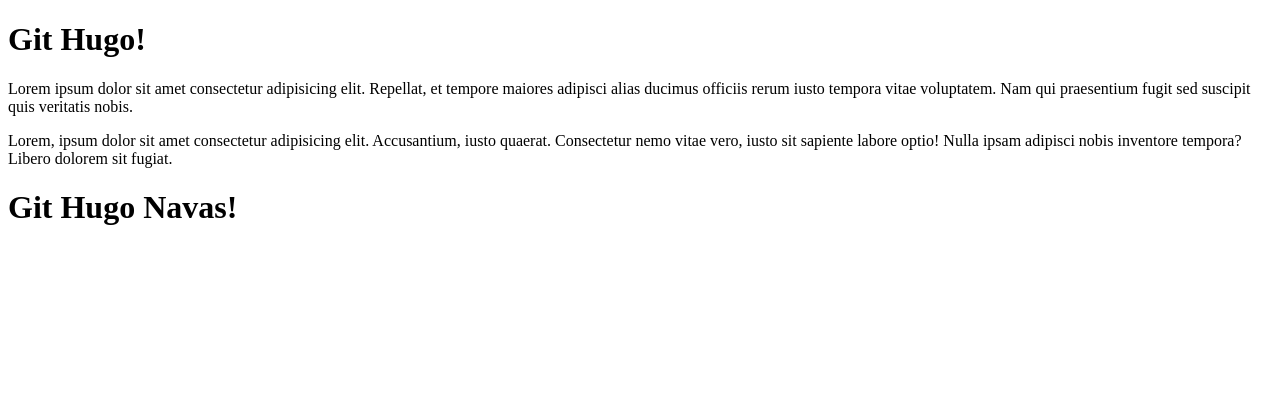
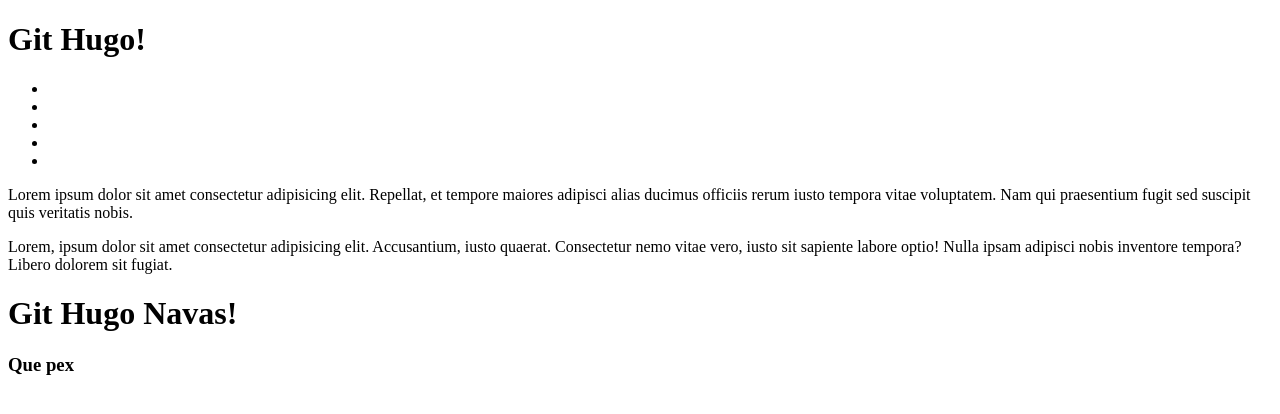
Before and after one commit to hugonavas97/primer_proyecto, a plain HTML site: page index.html in a window 1280 px wide. Drawn offline with Linux system fonts and the light colour scheme.

Commit message:
Agrege h3 y lista desordenada

```diff
--- a/index.html
+++ b/index.html
@@ -8,10 +8,18 @@
 </head>
 <body>
     <h1>Git Hugo!</h1>
+    <ul>
+        <li></li>
+        <li></li>
+        <li></li>
+        <li></li>
+        <li></li>
+    </ul>
     <p>Lorem ipsum dolor sit amet consectetur adipisicing elit. Repellat, et tempore maiores adipisci alias ducimus officiis rerum iusto tempora vitae voluptatem. Nam qui praesentium fugit sed suscipit quis veritatis nobis.</p>
     <div class="cards">
         <p>Lorem, ipsum dolor sit amet consectetur adipisicing elit. Accusantium, iusto quaerat. Consectetur nemo vitae vero, iusto sit sapiente labore optio! Nulla ipsam adipisci nobis inventore tempora? Libero dolorem sit fugiat.</p>
     </div>
     <h1>Git Hugo Navas!</h1>
+    <h3>Que pex</h3>
 </body>
 </html>
```
